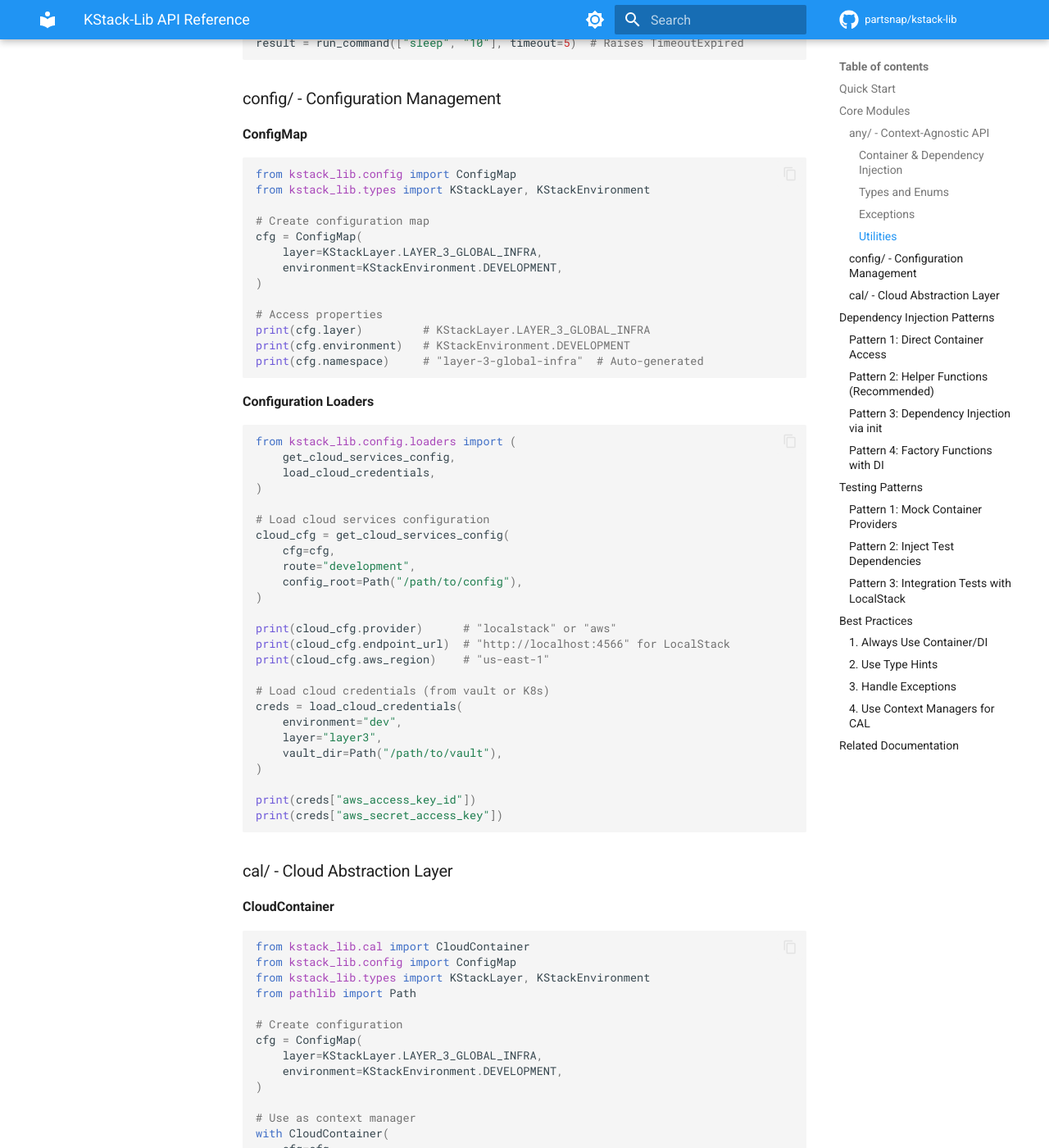
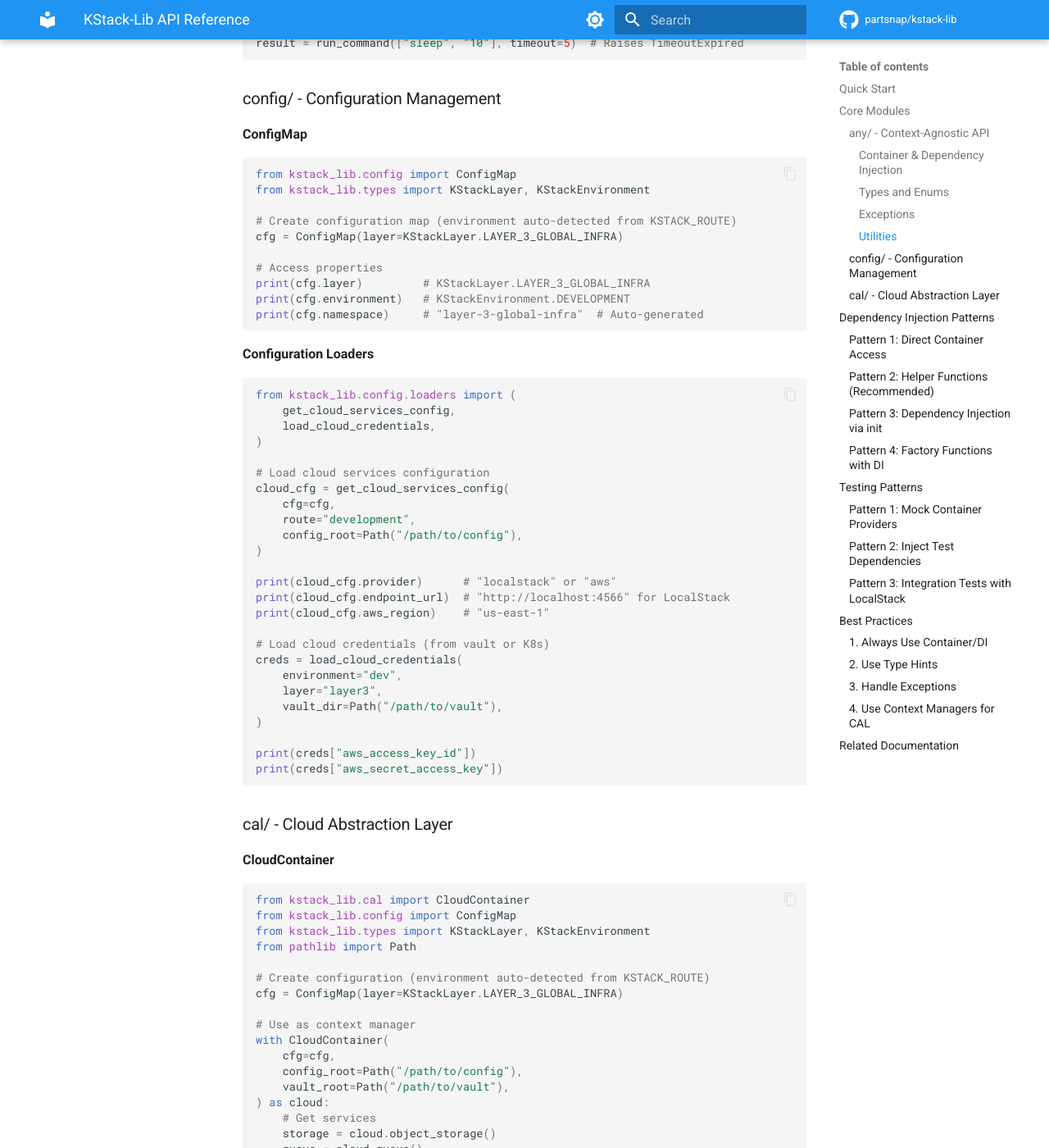
Before and after one commit to partsnap/kstack-lib, an MkDocs documentation site: the page built from docs/api/README.md, in a window 1280 px wide and 1400 px high, scrolled down 3132 px. Shown: the whole window at 82% size. Built offline with MkDocs 1.6.1 and Material for MkDocs 9.7.7, drawn with Linux system fonts in a browser that asks for light colours; comment, search, counter and statistics services are not loaded; some of the changed text lies outside the part shown.

Commit message:
Update documentation to enforce environment auto-detection in ConfigMap
Remove explicit environment parameter from all ConfigMap examples in documentation
to enforce the design principle that environment must always be auto-detected.

Environment detection hierarchy:
1. KSTACK_ROUTE environment variable (cluster context)
2. kstack-route ConfigMap (cluster context)
3. .kstack.yaml configuration file (local context)
4. Falls back to 'development' if none found

Updated files:
- docs/getting-started.md: Updated all ConfigMap examples to remove environment param
- docs/index.md: Updated basic usage example
- docs/api/README.md: Updated multiple ConfigMap initialization examples
- docs/api/cal-configuration.md: Updated configuration loading examples
- docs/architecture/README.md: Updated architecture examples
- docs/architecture/cal-architecture.md: Updated CAL usage examples

All examples now show:
  cfg = ConfigMap(layer=KStackLayer.LAYER_3_GLOBAL_INFRA)
  # Environment auto-detected from KSTACK_ROUTE or ConfigMap

Instead of:
  cfg = ConfigMap(
      layer=KStackLayer.LAYER_3_GLOBAL_INFRA,
      environment=KStackEnvironment.DEVELOPMENT,
  )

This enforces the design decision that services running locally or in cluster
should never explicitly specify environment, ensuring they work correctly in
their deployed context without hardcoded environment assumptions.

All tests pass (294 passed, 2 skipped).
make check passes (ruff, mypy clean).

🤖 Generated with [Claude Code](https://claude.com/claude-code)

Co-Authored-By: Claude <noreply@anthropic.com>

```diff
--- a/docs/api/README.md
+++ b/docs/api/README.md
@@ -167,11 +167,8 @@ result = run_command(["sleep", "10"], timeout=5)  # Raises TimeoutExpired
 from kstack_lib.config import ConfigMap
 from kstack_lib.types import KStackLayer, KStackEnvironment
 
-# Create configuration map
-cfg = ConfigMap(
-    layer=KStackLayer.LAYER_3_GLOBAL_INFRA,
-    environment=KStackEnvironment.DEVELOPMENT,
-)
+# Create configuration map (environment auto-detected from KSTACK_ROUTE)
+cfg = ConfigMap(layer=KStackLayer.LAYER_3_GLOBAL_INFRA)
 
 # Access properties
 print(cfg.layer)         # KStackLayer.LAYER_3_GLOBAL_INFRA
@@ -219,11 +216,8 @@ from kstack_lib.config import ConfigMap
 from kstack_lib.types import KStackLayer, KStackEnvironment
 from pathlib import Path
 
-# Create configuration
-cfg = ConfigMap(
-    layer=KStackLayer.LAYER_3_GLOBAL_INFRA,
-    environment=KStackEnvironment.DEVELOPMENT,
-)
+# Create configuration (environment auto-detected from KSTACK_ROUTE)
+cfg = ConfigMap(layer=KStackLayer.LAYER_3_GLOBAL_INFRA)
 
 # Use as context manager
 with CloudContainer(
@@ -466,10 +460,7 @@ from kstack_lib.cal import CloudContainer
 
 @pytest.mark.integration
 def test_s3_operations(localstack):  # localstack fixture auto-starts
-    cfg = ConfigMap(
-        layer=KStackLayer.LAYER_3_GLOBAL_INFRA,
-        environment=KStackEnvironment.DEVELOPMENT,
-    )
+    cfg = ConfigMap(layer=KStackLayer.LAYER_3_GLOBAL_INFRA)
 
     with CloudContainer(cfg) as cloud:
         storage = cloud.object_storage()
```
Also changed, not shown: docs/api/cal-configuration.md (+3 -6 lines), docs/architecture/README.md (+2 -5 lines), docs/architecture/cal-architecture.md (+3 -9 lines), docs/getting-started.md (+2 -5 lines).
